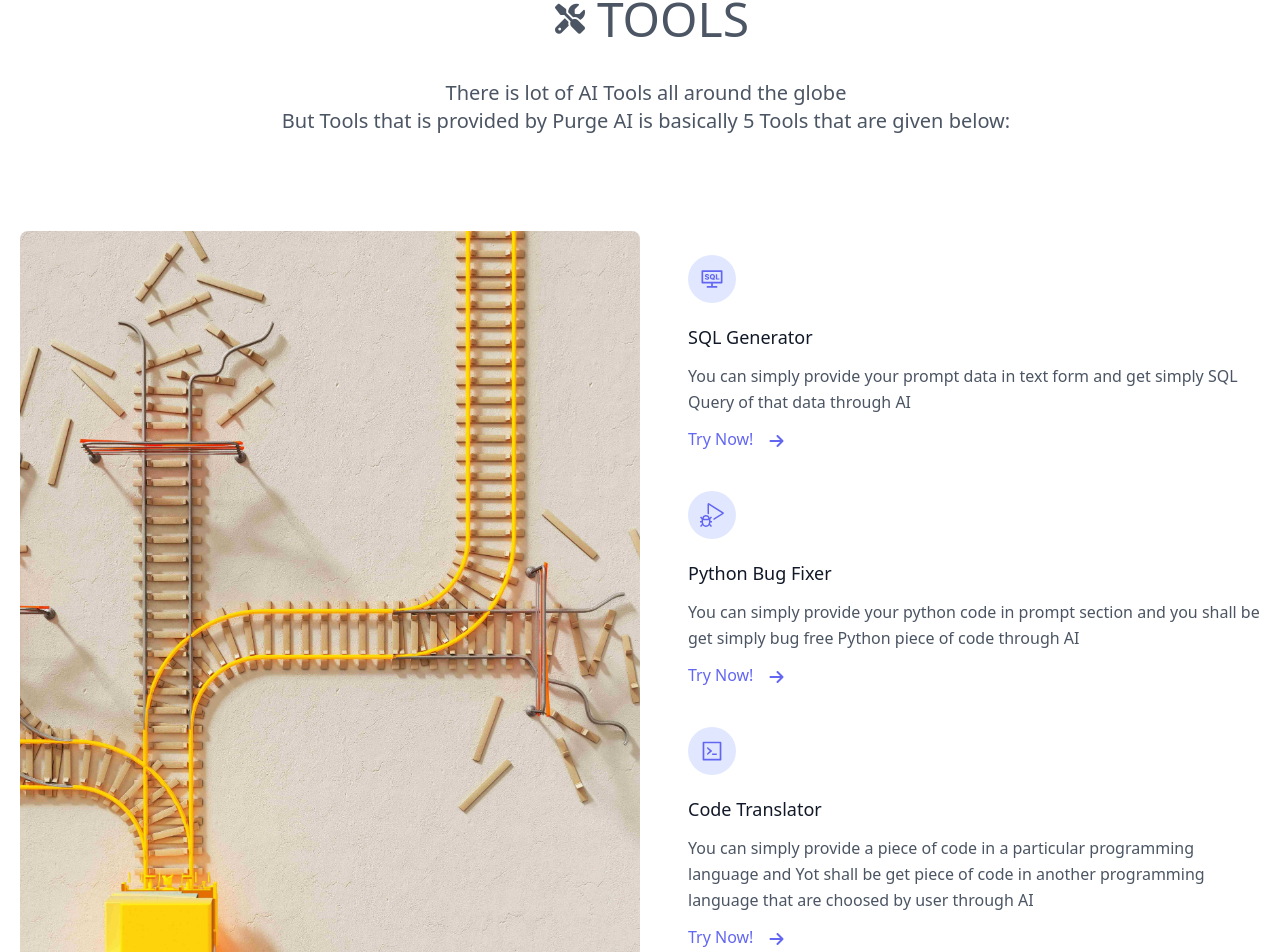
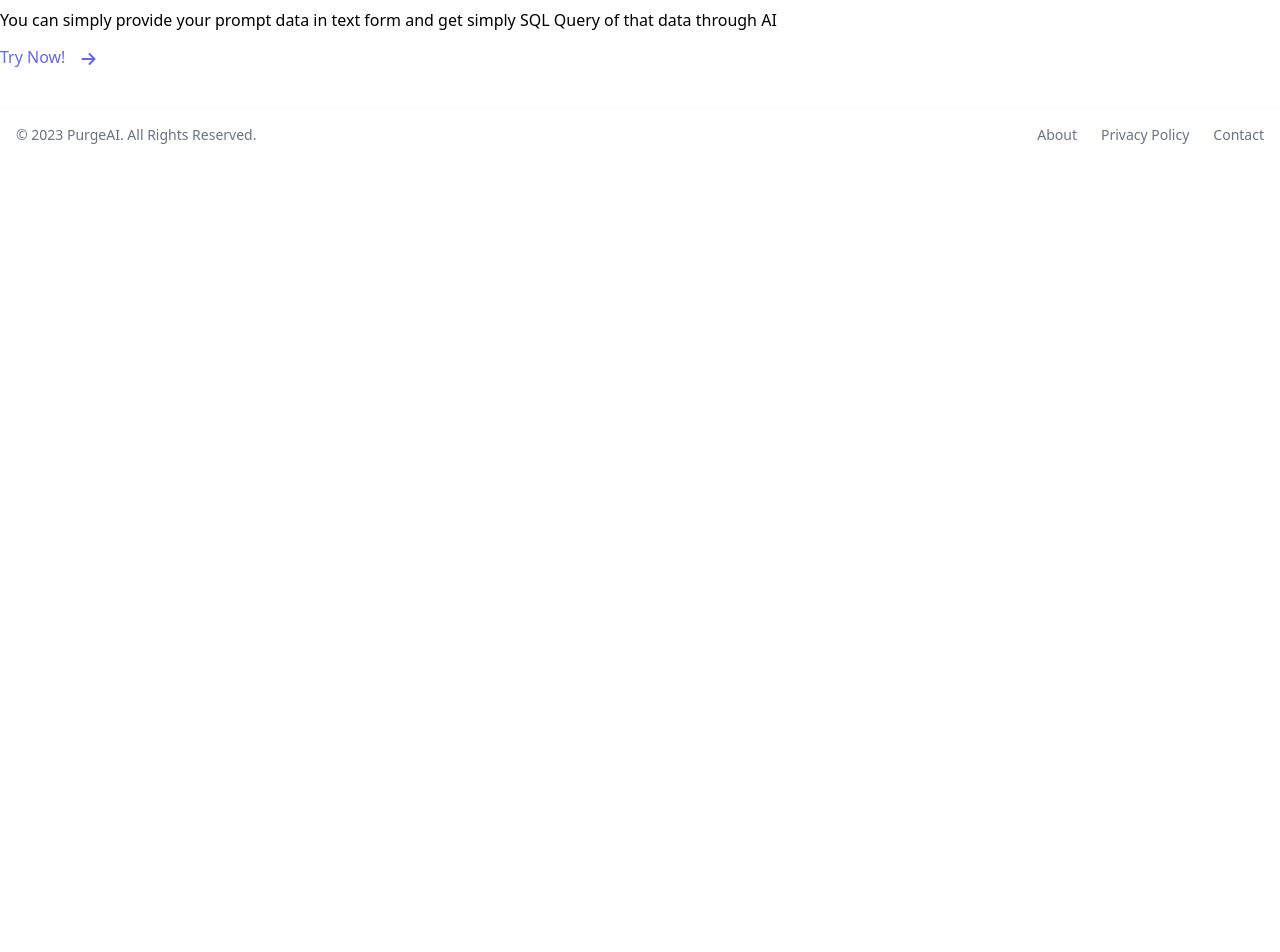
Before and after one commit to usmanahmedgoray/Purge_AI, a React (Vite) app: page / in a window 1280 px wide. Shown: the part 893-1845 px from the top of the page. After the commit the page ends 1054 px from the top, so only its background shows below. Built offline with nearby package versions, Linux system fonts and the light colour scheme.

Commit message:
Make a bug again for some purpose

```diff
--- a/src/Pages/Home.jsx
+++ b/src/Pages/Home.jsx
@@ -1,34 +1,34 @@
 // Importing the required libraries
-import { AiOutlineConsoleSql, AiOutlineCode } from "react-icons/ai"
-import { VscDebugAlt } from "react-icons/vsc";
+// import { AiOutlineConsoleSql, AiOutlineCode } from "react-icons/ai"
+// import { VscDebugAlt } from "react-icons/vsc";
 // import { RiEmojiStickerLine } from "react-icons/ri";
-import { TbBrandGrammarly } from "react-icons/tb";
+// import { TbBrandGrammarly } from "react-icons/tb";
 import { Link } from "react-router-dom"
-import { motion, useAnimation } from "framer-motion";
-import { useInView } from "react-intersection-observer";
-import { useEffect } from "react";
+// import { motion, useAnimation } from "framer-motion";
+// import { useInView } from "react-intersection-observer";
+// import { useEffect } from "react";
 
 //  Edit the animation properties
-const boxVariant = {
-  visible: { opacity: 1, scale: 1, x: 0, transition: { duration: 0.5 } },
-  hidden: { opacity: 0, scale: 0, x: 200 }
-};
+// const boxVariant = {
+//   visible: { opacity: 1, scale: 1, x: 0, transition: { duration: 0.5 } },
+//   hidden: { opacity: 0, scale: 0, x: 200 }
+// };
 
 const Home = () => {
 
   // Declare the Hooks for the animations
-  const control = useAnimation();
+  // const control = useAnimation();
   // hook for track the useInView
-  const [ref, inView] = useInView();
+  // const [ref, inView] = useInView();
 
-  useEffect(() => {
-    if (inView) {
-      control.start("visible");
-      control.set({ transition: { duration: 0.1 } })
-    } else {
-      control.start("hidden");
-    }
-  }, [control, inView]);
+  // useEffect(() => {
+  //   if (inView) {
+  //     control.start("visible");
+  //     control.set({ transition: { duration: 0.1 } })
+  //   } else {
+  //     control.start("hidden");
+  //   }
+  // }, [control, inView]);
   return (
     <>
       {/* Section  01 -> Basic introduction of the react app*/}
@@ -48,7 +48,7 @@ const Home = () => {
       </section>
 
       {/* Section 02 -> Introduction for the tools of AI provided by react app */}
-      <section className="text-gray-600 body-font my-24 flex items-center flex-col">
+      {/* <section className="text-gray-600 body-font my-24 flex items-center flex-col">
         <div className="flex items-center flex-col w-1/2 relative right-[2rem] ml-3 md:left-0">
           <motion.div ref={ref} variants={boxVariant} initial={{ x: 0, opacity: 0 }} animate={control} className="flex justify-center items-center w-[13rem]">
             <i className="fa-solid fa-screwdriver-wrench text-3xl mx-3"></i>
@@ -67,7 +67,7 @@ const Home = () => {
             {/* Add the basic introduction and provide link for SQL Generator */}
             <div className="flex flex-col mb-10 lg:items-start items-center">
               <div className="w-12 h-12 inline-flex items-center justify-center rounded-full bg-indigo-100 text-indigo-500 mb-5">
-                <AiOutlineConsoleSql className="text-2xl" />
+                {/* <AiOutlineConsoleSql className="text-2xl" /> */}
               </div>
               <div className="flex-grow">
                 <h2 className="text-gray-900 text-lg title-font font-medium mb-3">SQL Generator</h2>
@@ -80,7 +80,7 @@ const Home = () => {
               </div>
             </div>
             {/* Add the basic introduction and provide link for Python Bug Fixer */}
-            <div className="flex flex-col mb-10 lg:items-start items-center">
+            {/* <div className="flex flex-col mb-10 lg:items-start items-center">
               <div className="w-12 h-12 inline-flex items-center justify-center rounded-full bg-indigo-100 text-indigo-500 mb-5">
                 <VscDebugAlt className="text-2xl" />
               </div>
@@ -93,9 +93,9 @@ const Home = () => {
                   </Link>
                 </div>
               </div>
-            </div>
+            </div> */}
             {/* Add the basic introduction and provide link for Code Translator */}
-            <div className="flex flex-col mb-10 lg:items-start items-center">
+            {/* <div className="flex flex-col mb-10 lg:items-start items-center">
               <div className="w-12 h-12 inline-flex items-center justify-center rounded-full bg-indigo-100 text-indigo-500 mb-5">
                 <AiOutlineCode className="text-2xl" />
               </div>
@@ -108,9 +108,9 @@ const Home = () => {
                   </Link>
                 </div>
               </div>
-            </div>
+            </div> */}
             {/* Add the basic introduction and provide link for Correct Grammar */}
-            <div className="flex flex-col mb-10 lg:items-start items-center">
+            {/* <div className="flex flex-col mb-10 lg:items-start items-center">
               <div className="w-12 h-12 inline-flex items-center justify-center rounded-full bg-indigo-100 text-indigo-500 mb-5">
                 <TbBrandGrammarly className="text-2xl" />
               </div>
@@ -123,7 +123,7 @@ const Home = () => {
                   </Link>
                 </div>
               </div>
-            </div>
+            </div> */}
             {/* Add the basic introduction and provide link for Emoji Generator */}
             {/* <div  className="flex flex-col mb-10 lg:items-start items-center">
               <div className="w-12 h-12 inline-flex items-center justify-center rounded-full bg-indigo-100 text-indigo-500 mb-5">
@@ -139,9 +139,9 @@ const Home = () => {
                 </div>
               </div>
             </div> */}
-          </div>
-        </div>
-      </section>
+          {/* </div> */}
+        {/* // </div> */}
+      {/* // </section> */}
     </>
   )
 }
```
